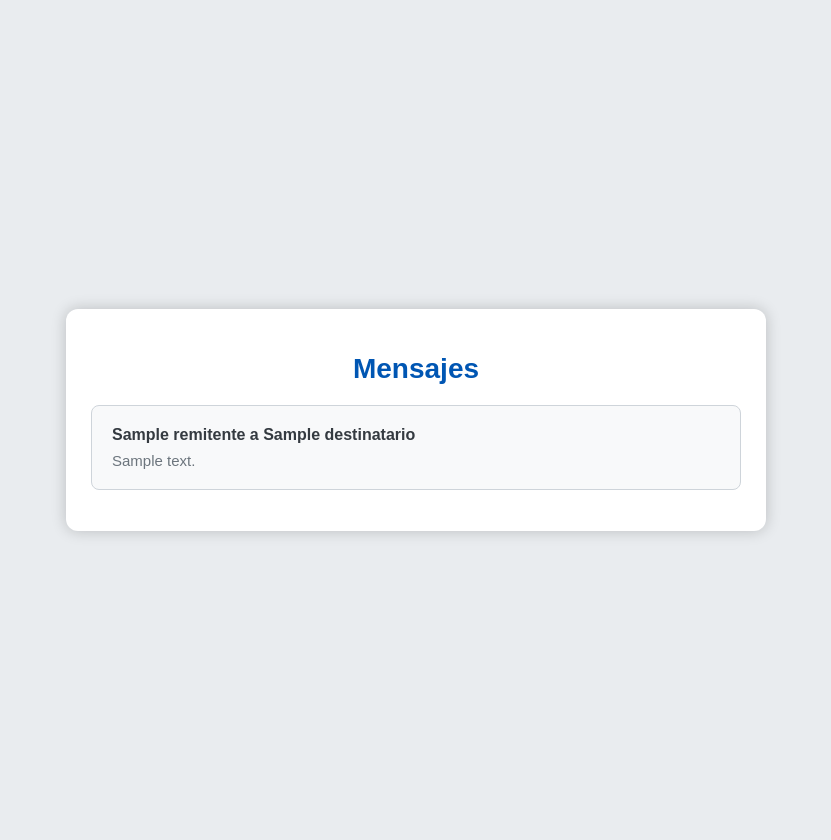
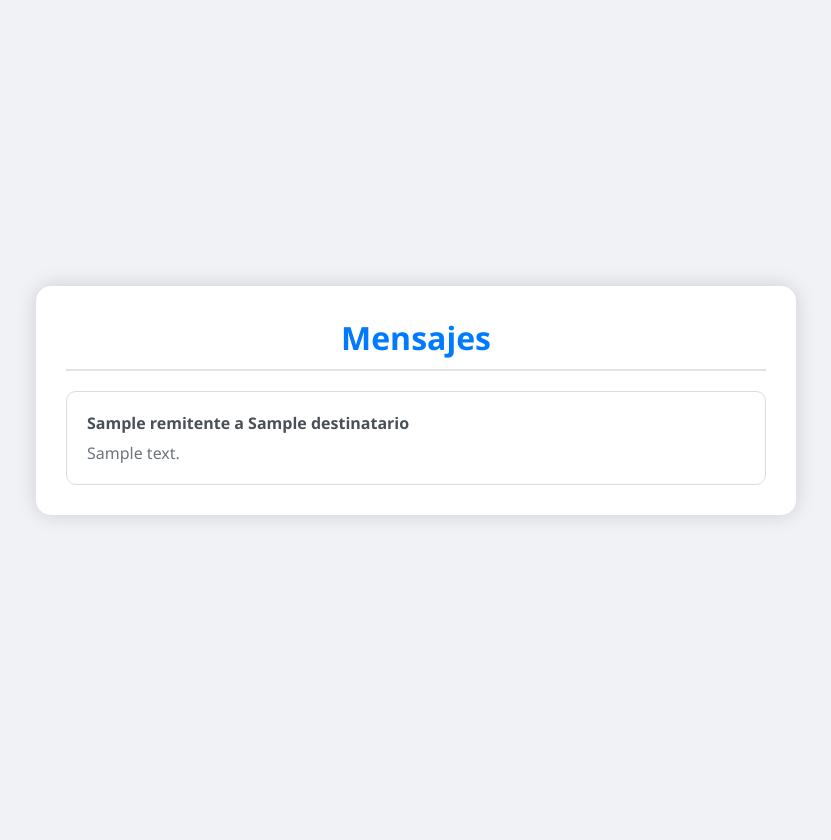
Before and after one commit to jessiLou12/ProgramacionWebIITp1, a Python web app: template TableroMensajes/mensajes/templates/mensajes/vista.html in a window 1280 px wide. Shown: the whole page, without its empty margins (224-1055 px from the left). After the commit the page ends 519 px from the top, so only its background shows below. Run offline with Jinja, Linux system fonts and the light colour scheme; the template is opened without the code that fills it: most values are stand-ins (such as "Sample title", 1, 10 or a date in 2020).

Commit message:
cambio en el html

```diff
--- a/TableroMensajes/mensajes/templates/mensajes/vista.html
+++ b/TableroMensajes/mensajes/templates/mensajes/vista.html
@@ -6,53 +6,59 @@
     <title>Mensajes</title>
     <style>
         body {
-            font-family: 'Arial', sans-serif;
-            background-color: #e9ecef;
-            color: #495057;
+            font-family: 'Segoe UI', Tahoma, Geneva, Verdana, sans-serif;
+            background-color: #f0f2f5;
+            color: #333;
             margin: 0;
-            padding: 20px;
+            padding: 0;
             display: flex;
             justify-content: center;
             align-items: center;
             height: 100vh;
+            overflow: hidden;
         }
         .container {
             background-color: #ffffff;
-            box-shadow: 0 0 15px rgba(0, 0, 0, 0.2);
-            padding: 25px;
-            border-radius: 12px;
+            box-shadow: 0 0 20px rgba(0, 0, 0, 0.15);
+            border-radius: 15px;
+            padding: 30px;
             width: 100%;
-            max-width: 650px;
+            max-width: 700px;
+            display: flex;
+            flex-direction: column;
+            gap: 20px;
         }
         h1 {
-            font-size: 28px;
-            margin-bottom: 20px;
-            color: #0056b3;
+            font-size: 32px;
+            color: #007bff;
+            margin: 0;
             text-align: center;
+            border-bottom: 2px solid #e3e4e8;
+            padding-bottom: 10px;
         }
         ul {
             list-style-type: none;
             padding: 0;
+            margin: 0;
         }
         li {
-            background-color: #f8f9fa;
-            border: 1px solid #ced4da;
-            border-radius: 8px;
-            margin-bottom: 12px;
+            background-color: #ffffff;
+            border: 1px solid #dcdcdc;
+            border-radius: 10px;
             padding: 20px;
-            transition: background-color 0.3s ease, transform 0.3s ease;
+            transition: box-shadow 0.3s, transform 0.3s;
         }
         li:hover {
-            background-color: #e2e6ea;
-            transform: translateY(-3px);
+            box-shadow: 0 4px 8px rgba(0, 0, 0, 0.1);
+            transform: translateY(-5px);
         }
         .mensaje-info {
-            font-weight: bold;
+            font-weight: 600;
             margin-bottom: 8px;
-            color: #343a40;
+            color: #495057;
         }
         .mensaje-texto {
-            font-size: 15px;
+            font-size: 16px;
             color: #6c757d;
         }
     </style>
```
